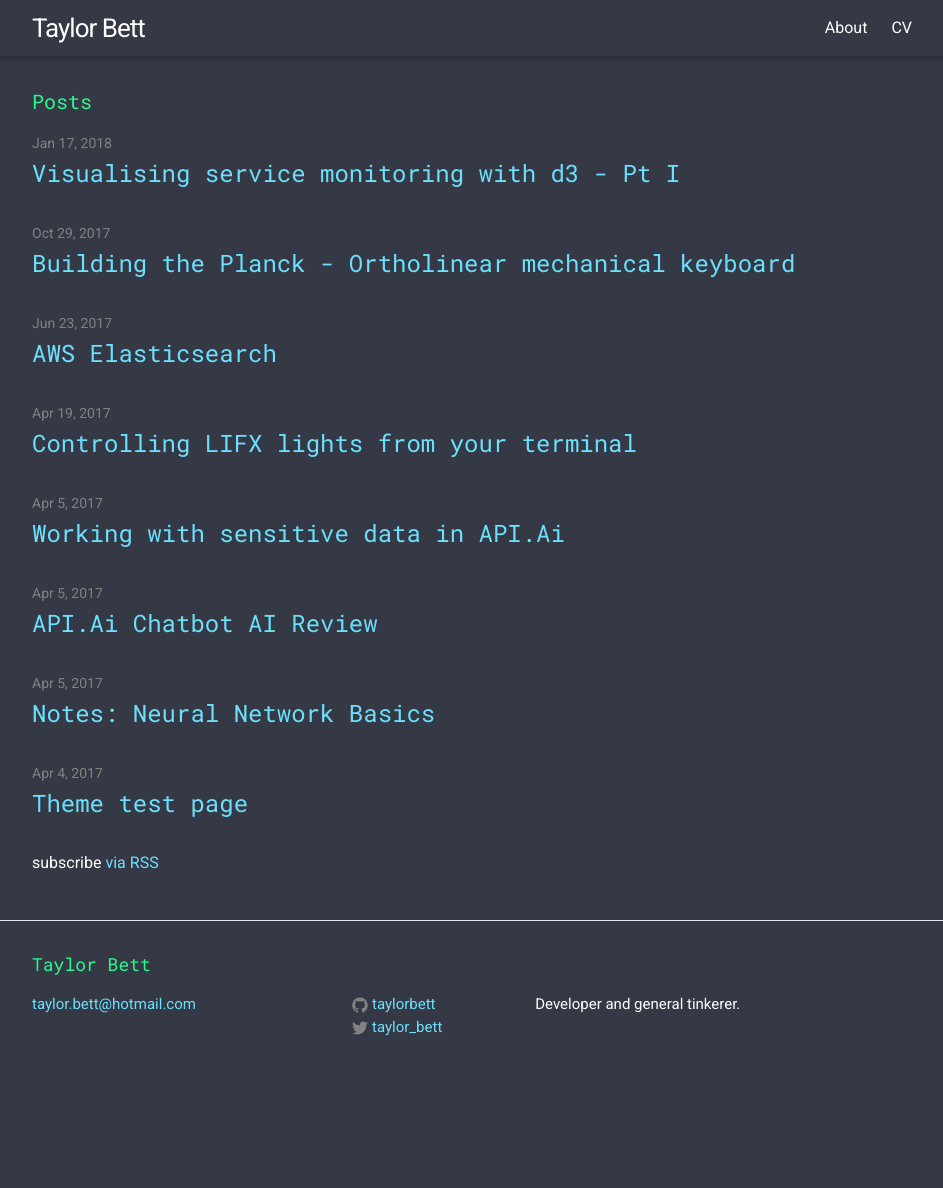
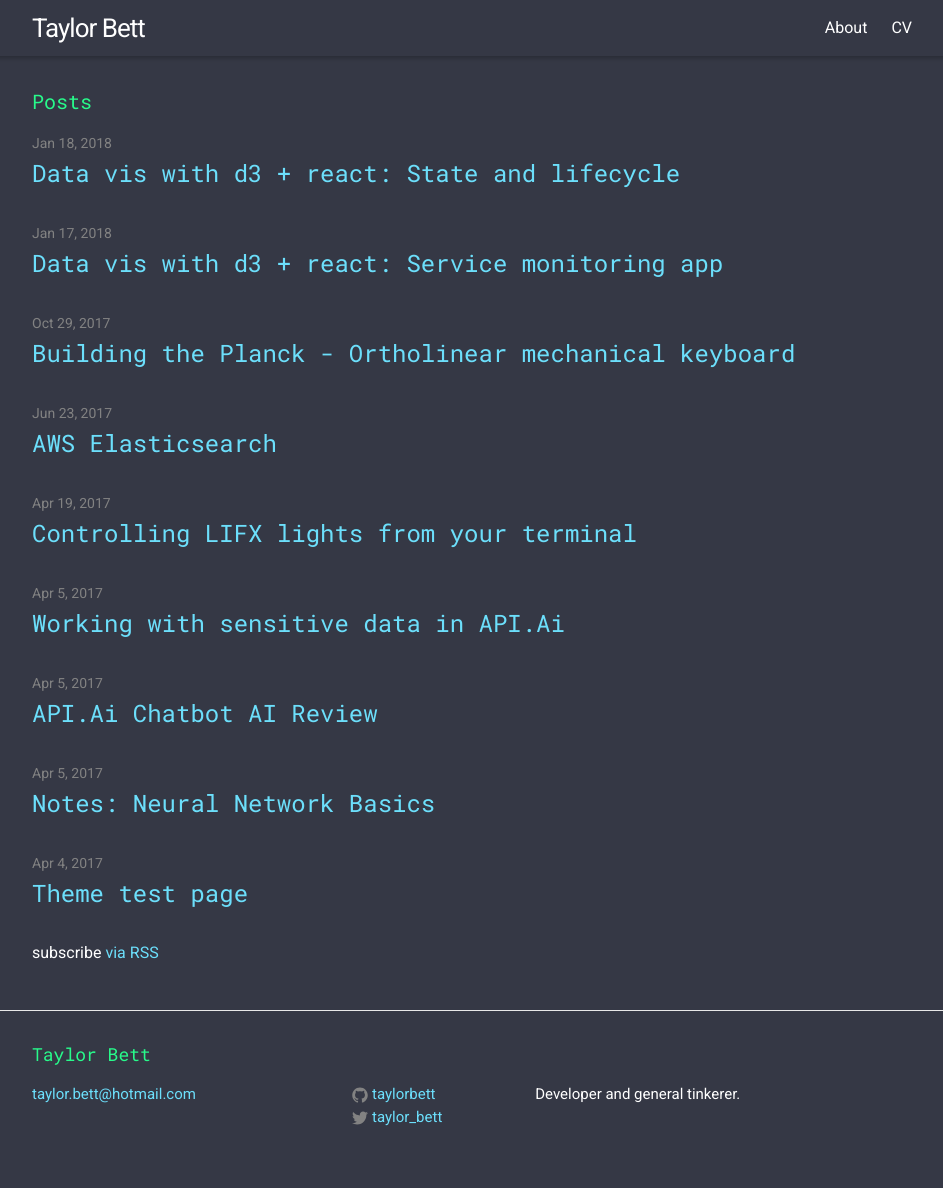
Before and after one commit to TaylorBett/taylorbett.github.io, a Jekyll site: the page built from index.html, in a window 1280 px wide. Shown: the whole page, without its empty margins (158-1101 px from the left). Built offline with Jekyll 4.4.1, drawn with Linux system fonts in a browser that asks for light colours; before the commit the page ends 1098 px from its top, so only the background shows below that; part of the change alters nothing that is shown.

Commit message:
Update old part 1 uptime article and add part 2

```diff
--- a/_posts/2018-01-18-visualising-service-monitoring.md
+++ b/_posts/2018-01-18-visualising-service-monitoring-pt-1.md
@@ -1,6 +1,6 @@
 ---
 layout: post
-title:  "Visualising service monitoring with d3 - Pt I"
+title:  "Data vis with d3 + react: Service monitoring app"
 date:   2018-01-17 16:00:00 +1000
 categories: hobby
 tags: [code, d3, data, monitoring, datavisualisation, mongo, node, express, react, javascript]
--- /dev/null
+++ b/_posts/2018-01-18-visualising-service-monitoring-pt-2.md
@@ -0,0 +1,33 @@
+---
+layout: post
+title:  "Data vis with d3 + react: State and lifecycle"
+date:   2018-01-18 15:00:00 +1000
+categories: hobby
+tags: [code, d3, data, monitoring, datavisualisation, mongo, node, express, react, javascript]
+---
+
+![Uptime interaction 1]({{ "/assets/img/uptime-interaction-1.gif" | absolute_url }})
+
+#### State + Lifecycle management
+
+The UI for Uptime is built using React + D3.
+
+This requires some interesting state/lifecycle management, due to both frameworks taking ownership of the DOM nodes that they create in terms of creation/update/destruction cycle.
+
+The basic strategy here is for React to handle most data transformation, storage and app state management, and have d3 hooked up to the React [componentDidUpdate](https://reactjs.org/docs/react-component.html#componentdidupdate) life cycle event so that it re-draws your graph upon state/prop changes in your React graph component, rather than the traditional d3 usage in which the graph lifecycle is managed within the d3 javascript that you write.
+
+This means that things like click/hover events etc on your d3 nodes should be handled by calling React lifecycle events, updating state which then flows back down into the d3 graph.
+
+This is great for interactions between multiple graphs or between graphs and other UI components, ie. toggling on or off d3 data layers via a non-d3 legend etc, or otherwise customising your graph by a config object stored in the app state and manipulated by any number of other UI interactions.
+
+#### Usage in Uptime
+
+Using d3 click events to update app state rather than to trigger other d3 updates, we can update multiple components around our dashboard by interacting with our graphs.
+
+In uptime, this technique is used to select an endpoint in the latest response graph that you would like to view the history for. This changes the app state, which flows down into the response history graph, so that the user can see the historical data of their chosen endpoint, and into the UI panel for the historical data summary.
+
+![Uptime interaction 1]({{ "/assets/img/uptime-interaction-1.gif" | absolute_url }})
+
+Users can also toggle data layers on the history graph by clicking non-d3 elements in the history summary panel, which again updates app state and flows down into the history graph, triggering a re-draw of the graph due to a change in the config object passed to the graph.
+
+![Uptime interaction 2]({{ "/assets/img/uptime-interaction-2.gif" | absolute_url }})
```
Also changed, not shown: 2 other files.
